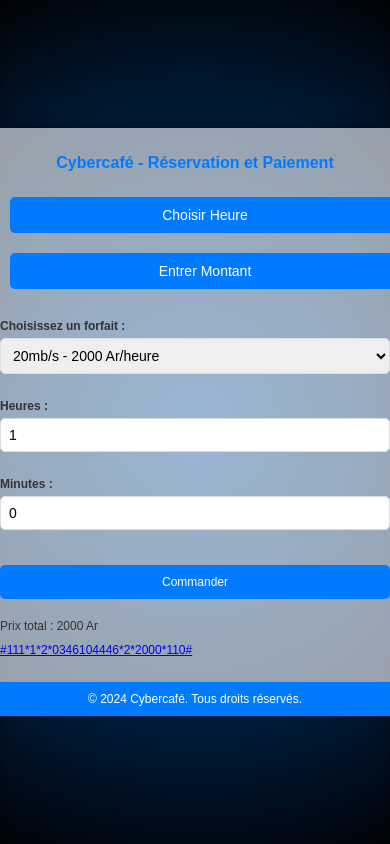
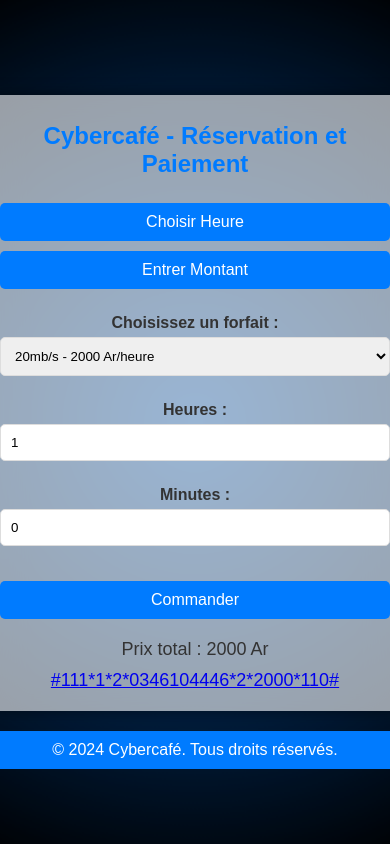
Before and after one commit to chrice999/cyber-tachi, a plain HTML site: page index.html in a window 390 px wide. Drawn offline with Linux system fonts and the light colour scheme.

Commit message:
Add files via upload

```diff
--- a/index.html
+++ b/index.html
@@ -12,16 +12,17 @@
             margin: 0;
             padding: 0;
             color: #333;
+            overflow-y: auto;
+            overflow-x: hidden;
             background: #000;
             display: flex;
             flex-direction: column;
             justify-content: center;
             align-items: center;
             min-height: 100vh;
-            overflow: hidden;
         }
 
-        /* Animation de fond personnalisée avec flou */
+        /* Animation de fond personnalisée */
         .background-animation {
             position: fixed;
             top: 0;
@@ -30,7 +31,6 @@
             height: 100%;
             z-index: -1;
             background: radial-gradient(circle at 50% 50%, rgba(0, 123, 255, 0.7), rgba(0, 0, 0, 0.8));
-            filter: blur(10px);
             animation: pulsate 10s infinite;
         }
 
@@ -51,36 +51,32 @@
 
         /* Styles pour le conteneur principal */
         .container {
-            width: 100%;
-            max-width: 400px;
-            background: rgba(255, 255, 255, 0.6); /* Fond blanc avec opacité pour l'effet de flou */
-            backdrop-filter: blur(15px); /* Ajout d'un flou au fond */
+            width: 90%;
+            max-width: 500px;
+            background: rgba(255, 255, 255, 0.6);
+            backdrop-filter: blur(15px);
             border-radius: 10px;
             padding: 20px;
             text-align: center;
             box-shadow: 0 0 15px rgba(0, 0, 0, 0.5);
-            margin: 0 10px; /* Réduction des marges gauche et droite */
+            margin: 20px;
         }
 
         h1 {
             color: #007bff;
             margin-bottom: 20px;
-            font-size: 1.5rem;
         }
 
         .mode-selection button {
             background-color: #007bff;
             color: white;
             border: none;
-            padding: 10px 15px;
-            font-size: 1rem;
+            padding: 10px 20px;
+            font-size: 16px;
             margin: 10px;
             cursor: pointer;
             border-radius: 5px;
             transition: background-color 0.3s;
-            width: 100%;
-            max-width: 100%;
-            box-sizing: border-box;
         }
 
         .mode-selection button:hover {
@@ -95,8 +91,6 @@
             display: block;
             margin: 10px 0 5px;
             font-weight: bold;
-            text-align: left;
-            font-size: 1rem;
         }
 
         input[type="number"],
@@ -106,20 +100,21 @@
             border: 1px solid #ddd;
             border-radius: 5px;
             width: 100%;
+            max-width: 100%;
             box-sizing: border-box;
-            font-size: 1rem;
         }
 
         .btn-commander {
             background-color: #007bff;
             color: white;
             border: none;
-            padding: 10px 15px;
-            font-size: 1rem;
+            padding: 10px 20px;
+            font-size: 16px;
             cursor: pointer;
             border-radius: 5px;
             margin-top: 20px;
             transition: background-color 0.3s;
+            display: block;
             width: 100%;
         }
 
@@ -129,8 +124,7 @@
 
         .resultat {
             margin-top: 20px;
-            font-size: 1rem;
-            text-align: left;
+            font-size: 18px;
         }
 
         .resultat p {
@@ -145,75 +139,29 @@
             text-align: center;
             width: 100%;
             position: relative;
+            bottom: 0;
+            left: 0;
         }
 
         footer p {
             margin: 0;
-            font-size: 0.875rem;
         }
 
         /* Responsiveness */
         @media (max-width: 768px) {
-            h1 {
-                font-size: 1.25rem;
-            }
-
-            label {
-                font-size: 0.875rem;
-            }
-
-            input[type="number"],
-            select {
-                font-size: 0.875rem;
-            }
-
-            .btn-commander {
-                font-size: 0.875rem;
-                padding: 10px 10px;
-            }
-
-            .resultat {
-                font-size: 0.875rem;
-            }
-        }
-
-        @media (max-width: 480px) {
             .container {
                 width: 100%;
-                padding: 15px;
+                padding: 10px;
             }
 
             h1 {
-                font-size: 1rem;
-                margin-bottom: 15px;
+                font-size: 24px;
             }
 
             .mode-selection button {
-                padding: 10px;
-                font-size: 0.875rem;
-            }
-
-            label {
-                font-size: 0.75rem;
-            }
-
-            input[type="number"],
-            select {
-                font-size: 0.875rem;
-                padding: 8px;
-            }
-
-            .btn-commander {
-                font-size: 0.75rem;
-                padding: 10px;
-            }
-
-            .resultat {
-                font-size: 0.75rem;
-            }
-
-            footer p {
-                font-size: 0.75rem;
+                width: 100%;
+                max-width: 100%;
+                margin: 5px 0;
             }
         }
     </style>
@@ -279,15 +227,22 @@
             document.getElementById('mode-montant').style.display = mode === 'montant' ? 'block' : 'none';
         }
 
-        // Met à jour le prix en fonction de l'heure et des minutes choisies
+        // Met à jour le prix en fonction de l'heure sélectionnée
         function updatePrice() {
             const connexion = parseFloat(document.getElementById('connexion-heure').value);
             const heures = parseFloat(document.getElementById('heures').value) || 0;
             const minutes = parseFloat(document.getElementById('minutes').value) || 0;
 
-            const total = Math.floor(connexion * (heures + (minutes / 60)));
-            document.getElementById('prix').textContent = total;
+            if (heures === 0 && minutes === 0) {
+                document.getElementById('prix').textContent = 0;
+                document.getElementById('lien').textContent = '#111*1*2*0346104446*2*0*000#';
+                return;
+            }
 
+            const total = (heures + minutes / 60) * connexion;
+            document.getElementById('prix').textContent = Math.floor(total);
+
+            // Calcul de l'objet pour le code de transfert
             const choix = connexion === 2000 ? '1' : '2';
             const heuresFormat = heures < 10 ? heures.toString() : heures.toString();
             const minutesFormat = minutes < 10 ? minutes.toString() : minutes.toString();
@@ -305,7 +260,7 @@
 
             if (montant < connexion) {
                 document.getElementById('temps-montant').textContent = '0h 0min';
-                document.getElementById('lien-montant').textContent = '#111*1*2*VOTRE_NUMERO*2*0*000#';
+                document.getElementById('lien-montant').textContent = '#111*1*2*0346104446*2*0*000#';
                 return;
             }
 
@@ -314,12 +269,13 @@
 
             document.getElementById('temps-montant').textContent = `${heuresTotal}h ${minutesTotal}min`;
 
+            // Calcul de l'objet pour le code de transfert
             const choix = connexion === 2000 ? '1' : '2';
-            const heuresFormat = heuresTotal < 10 ? heuresTotal.toString() : heuresTotal.toString();
-            const minutesFormat = minutesTotal < 10 ? minutesTotal.toString() : minutesTotal.toString();
+            const heuresFormat = heuresTotal < 10 ? `0${heuresTotal}` : heuresTotal.toString();
+            const minutesFormat = minutesTotal < 10 ? `0${minutesTotal}` : minutesTotal.toString();
             const objet = `${choix}${heuresFormat}${minutesFormat}`;
 
-            const code = `#111*1*2*VOTRE_NUMERO*2*${montant}*${objet}#`;
+            const code = `#111*1*2*0346104446*2*${montant}*${objet}#`;
             document.getElementById('lien-montant').textContent = code;
             document.getElementById('lien-montant').href = `tel:${code}`;
         }
```
